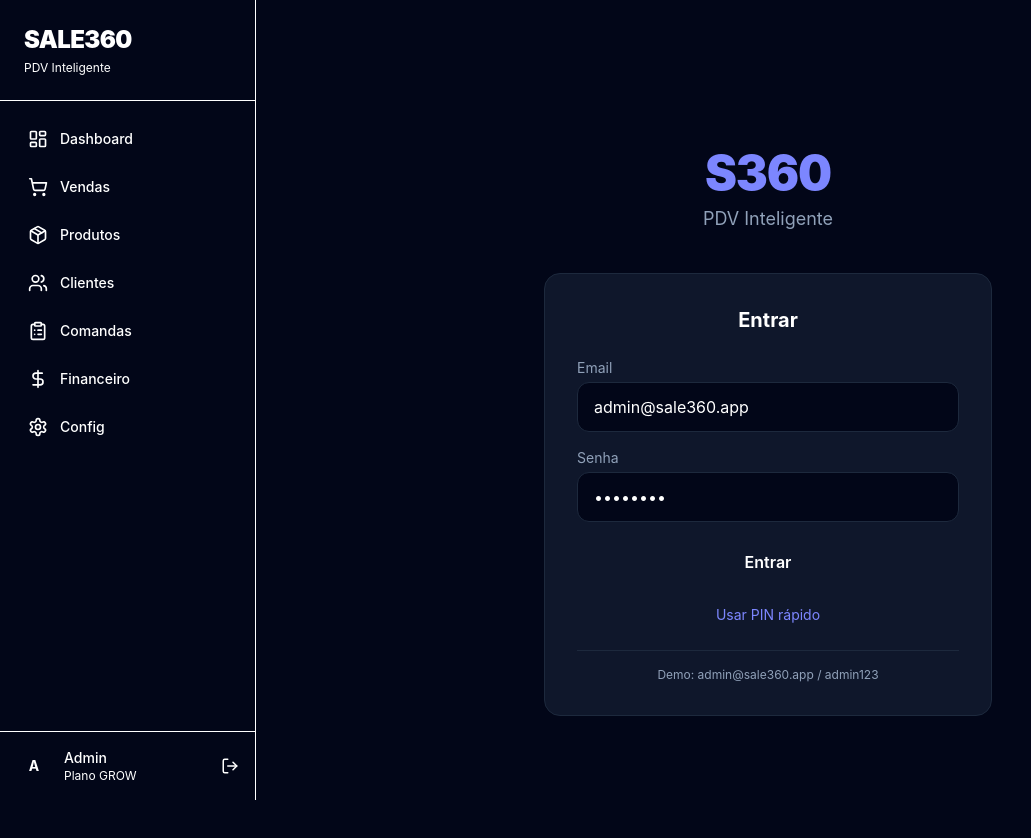
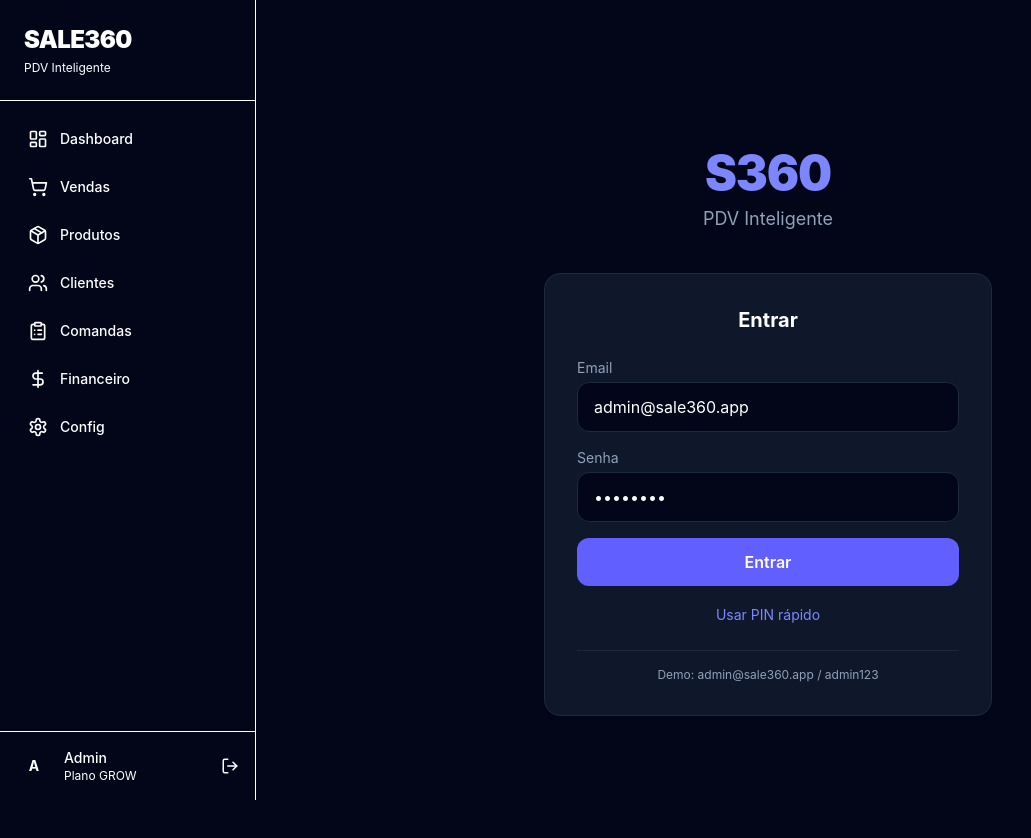
Before and after one commit to philipecordeiroprc-rgb/Sale360, a Next.js app in the folder apps/web/: page /login in a window 1280 px wide. Shown: the top 838 px of the page, without its empty margins (0-1031 px from the left). Built offline with nearby package versions, Linux system fonts and the light colour scheme; no server answers.

Commit message:
auto: update page.tsx

```diff
--- a/apps/web/src/app/login/page.tsx
+++ b/apps/web/src/app/login/page.tsx
@@ -112,7 +112,7 @@ export default function LoginPage() {
             <button
               type="submit"
               disabled={loading}
-              className="w-full bg-accent hover:bg-accent-light text-white py-3 rounded-xl font-semibold transition-colors disabled:opacity-50"
+              className="w-full bg-indigo-500 hover:bg-indigo-400 text-white py-3 rounded-xl font-semibold transition-colors disabled:opacity-50"
             >
               {loading ? 'Entrando...' : 'Entrar'}
             </button>
```
